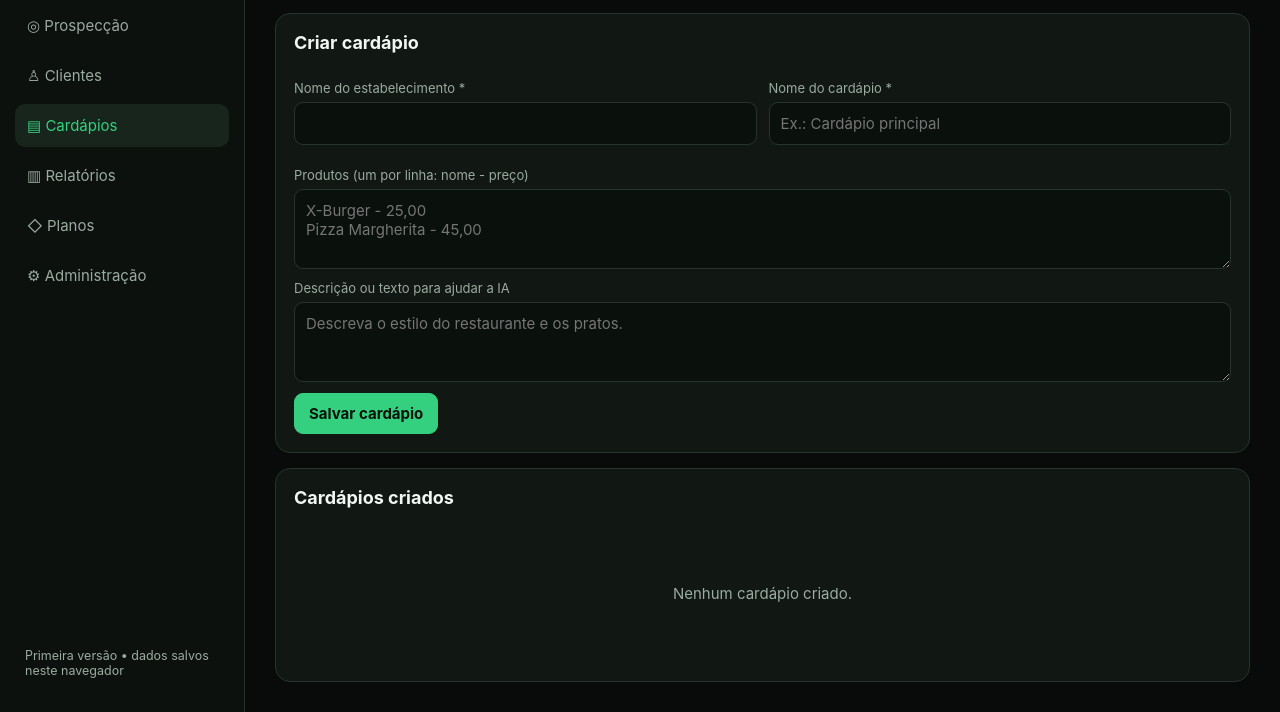
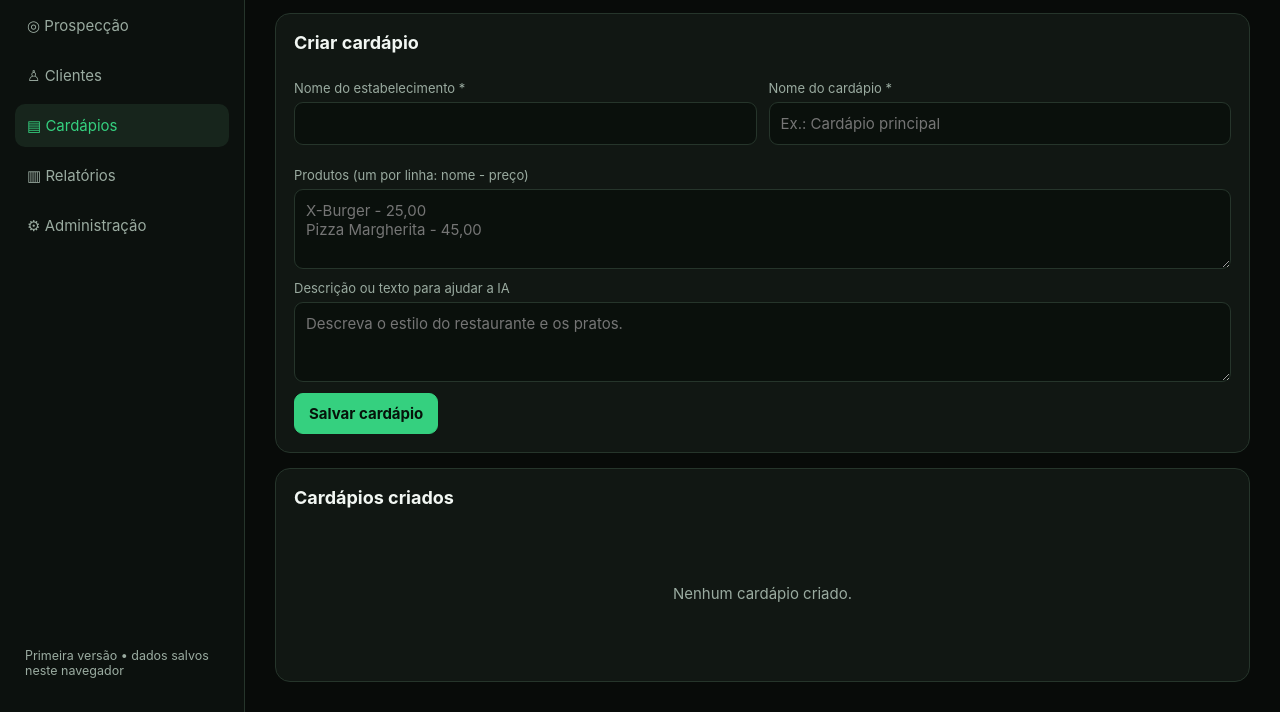
Before and after one commit to icarocc98-hub/Menuradar-ia-2, a plain HTML site: page index.html in a window 1280 px wide. Both pictures are taken after a click on the button "Criar cardápio". Shown: the part 119-831 px from the top of the page. Drawn offline with Linux system fonts and the light colour scheme.

Commit message:
Remove plans and subscription section

```diff
--- a/index.html
+++ b/index.html
@@ -14,7 +14,7 @@
 <div class="layout">
 <aside class="side"><div class="brand">Menu<span>Radar</span> IA</div>
 <nav class="nav" id="nav">
-<button class="active" data-page="inicio">▦ Visão geral</button><button data-page="leads">◎ Prospecção</button><button data-page="clientes">♙ Clientes</button><button data-page="cardapios">▤ Cardápios</button><button data-page="relatorios">▥ Relatórios</button><button data-page="planos">◇ Planos</button><button data-page="admin">⚙ Administração</button>
+<button class="active" data-page="inicio">▦ Visão geral</button><button data-page="leads">◎ Prospecção</button><button data-page="clientes">♙ Clientes</button><button data-page="cardapios">▤ Cardápios</button><button data-page="relatorios">▥ Relatórios</button><button data-page="admin">⚙ Administração</button>
 </nav><small>Primeira versão • dados salvos neste navegador</small></aside>
 <main class="main"><header class="top"><div><div class="eyebrow">Central de negócios</div><h1 id="title">Visão geral</h1><div class="muted" id="subtitle">Acompanhe sua operação em um só lugar.</div></div><button class="btn primary" id="quickAdd">+ Novo cliente</button></header>
 <section id="inicio" class="page stack">
@@ -27,7 +27,6 @@
 <section id="clientes" class="page hidden stack"><div class="card"><h2>Cadastrar cliente</h2><form id="clientForm"><div class="formgrid"><div class="field"><label>Nome do estabelecimento *</label><input name="name" required></div><div class="field"><label>Responsável</label><input name="owner"></div><div class="field"><label>WhatsApp / telefone</label><input name="phone"></div><div class="field"><label>E-mail</label><input name="email" type="email"></div></div><button class="btn primary">Salvar cliente</button></form></div><div class="card"><h2>Clientes cadastrados</h2><div id="clientList" class="empty">Nenhum cliente cadastrado.</div></div></section>
 <section id="cardapios" class="page hidden stack"><div class="card"><h2>Criar cardápio</h2><form id="menuForm"><div class="formgrid"><div class="field"><label>Nome do estabelecimento *</label><input name="restaurant" required></div><div class="field"><label>Nome do cardápio *</label><input name="title" required placeholder="Ex.: Cardápio principal"></div></div><div class="field"><label>Produtos (um por linha: nome - preço)</label><textarea name="items" placeholder="X-Burger - 25,00&#10;Pizza Margherita - 45,00"></textarea></div><div class="field"><label>Descrição ou texto para ajudar a IA</label><textarea name="description" placeholder="Descreva o estilo do restaurante e os pratos."></textarea></div><button class="btn primary">Salvar cardápio</button></form></div><div class="card"><h2>Cardápios criados</h2><div id="menuList" class="empty">Nenhum cardápio criado.</div></div></section>
 <section id="relatorios" class="page hidden"><div class="card"><h2>Relatórios</h2><p class="muted">Resumo dos dados registrados neste navegador.</p><div id="report"></div><button class="btn" id="exportData">Exportar dados (JSON)</button></div></section>
-<section id="planos" class="page hidden stack"><div class="notice">Os planos abaixo são uma estrutura comercial inicial. Cobranças e assinaturas ainda não estão conectadas.</div><div class="grid" style="grid-template-columns:repeat(auto-fit,minmax(190px,1fr))"><div class="card"><span class="pill">Inicial</span><h2 style="margin-top:12px">Básico</h2><div class="stat">R$ 29<span class="muted" style="font-size:13px">/mês</span></div><p class="muted">Para começar a digitalizar cardápios.</p></div><div class="card" style="border-color:var(--green)"><span class="pill">Mais completo</span><h2 style="margin-top:12px">Profissional</h2><div class="stat">R$ 59<span class="muted" style="font-size:13px">/mês</span></div><p class="muted">Mais cardápios e gestão de clientes.</p></div><div class="card"><span class="pill">Avançado</span><h2 style="margin-top:12px">Premium</h2><div class="stat">R$ 99<span class="muted" style="font-size:13px">/mês</span></div><p class="muted">Recursos avançados para equipes.</p></div></div></section>
 <section id="admin" class="page hidden stack"><div class="card"><h2>Área administrativa</h2><p class="muted">Resumo local da plataforma. O acesso protegido para administrador será configurado quando criarmos o sistema de contas.</p><div id="adminStats"></div></div><div class="card"><h2>Ferramentas</h2><div class="actions"><button class="btn" id="backup">Baixar backup</button><button class="btn danger" id="clearData">Apagar dados deste navegador</button></div></div></section>
 </main></div>
 <script>
@@ -37,7 +36,7 @@ const save=(k,v)=>localStorage.setItem('mr_'+k,JSON.stringify(v));
 let leads=load('leads'),clients=load('clients'),menus=load('menus');
 const money=n=>new Intl.NumberFormat('pt-BR',{style:'currency',currency:'BRL',maximumFractionDigits:0}).format(n||0);
 const safe=s=>String(s??'').replace(/[&<>"']/g,c=>({'&':'&amp;','<':'&lt;','>':'&gt;','"':'&quot;',"'":'&#39;'}[c]));
-function page(p){$$('.page').forEach(x=>x.classList.toggle('hidden',x.id!==p));$$('.nav button').forEach(x=>x.classList.toggle('active',x.dataset.page===p));let b=$('[data-page="'+p+'"]');$('#title').textContent=b?b.textContent.trim():'Visão geral';$('#subtitle').textContent=({inicio:'Acompanhe sua operação em um só lugar.',leads:'Organize os estabelecimentos que deseja prospectar.',clientes:'Gerencie seus clientes.',cardapios:'Monte e organize cardápios digitais.',relatorios:'Acompanhe os números da sua operação.',planos:'Estruture sua oferta comercial.',admin:'Configurações e controle da plataforma.'})[p]||'';render()}
+function page(p){$$('.page').forEach(x=>x.classList.toggle('hidden',x.id!==p));$$('.nav button').forEach(x=>x.classList.toggle('active',x.dataset.page===p));let b=$('[data-page="'+p+'"]');$('#title').textContent=b?b.textContent.trim():'Visão geral';$('#subtitle').textContent=({inicio:'Acompanhe sua operação em um só lugar.',leads:'Organize os estabelecimentos que deseja prospectar.',clientes:'Gerencie seus clientes.',cardapios:'Monte e organize cardápios digitais.',relatorios:'Acompanhe os números da sua operação.',admin:'Configurações e controle da plataforma.'})[p]||'';render()}
 function render(){leads=load('leads');clients=load('clients');menus=load('menus');$('#sClients').textContent=clients.length;$('#sLeads').textContent=leads.length;$('#sMenus').textContent=menus.length;$('#sRevenue').textContent=money(clients.reduce((a,c)=>a+Number(c.revenue||0),0));$('#recent').innerHTML=[...clients.map(x=>({name:x.name,type:'Cliente'})),...leads.map(x=>({name:x.name,type:'Lead'})),...menus.map(x=>({name:x.title,type:'Cardápio'}))].slice(-5).reverse().map(x=>'<div class="menuitem"><span>'+safe(x.name)+'</span><span class="pill">'+x.type+'</span></div>').join('')||'<div class="empty">Seus novos cadastros aparecerão aqui.</div>';
 $('#leadList').innerHTML=leads.length?'<div class="tablewrap"><table><tr><th>Estabelecimento</th><th>Categoria</th><th>Local</th><th>Status</th><th></th></tr>'+leads.map((x,i)=>'<tr><td>'+safe(x.name)+'</td><td>'+safe(x.category)+'</td><td>'+safe(x.city)+'</td><td><select data-status="'+i+'">'+['Novo contato','Interessado','Cliente','Perdido'].map(s=>'<option '+(x.status===s?'selected':'')+'>'+s+'</option>').join('')+'</select></td><td><button class="btn small danger" data-del-lead="'+i+'">Excluir</button></td></tr>').join('')+'</table></div>':'<div class="empty">Nenhum lead cadastrado.</div>';
 $('#clientList').innerHTML=clients.length?'<div class="tablewrap"><table><tr><th>Estabelecimento</th><th>Responsável</th><th>Contato</th><th></th></tr>'+clients.map((x,i)=>'<tr><td>'+safe(x.name)+'</td><td>'+safe(x.owner)+'</td><td>'+safe(x.phone||x.email)+'</td><td><button class="btn small danger" data-del-client="'+i+'">Excluir</button></td></tr>').join('')+'</table></div>':'<div class="empty">Nenhum cliente cadastrado.</div>';
```
